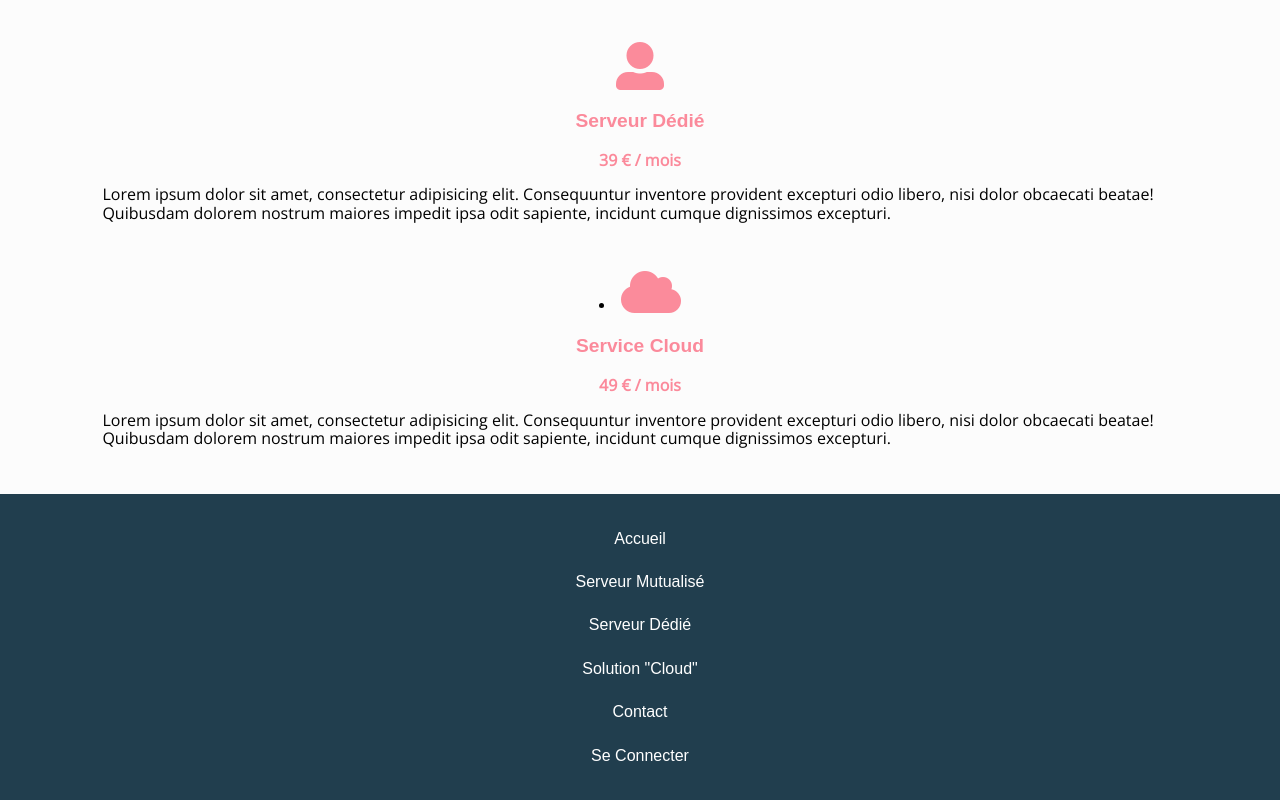
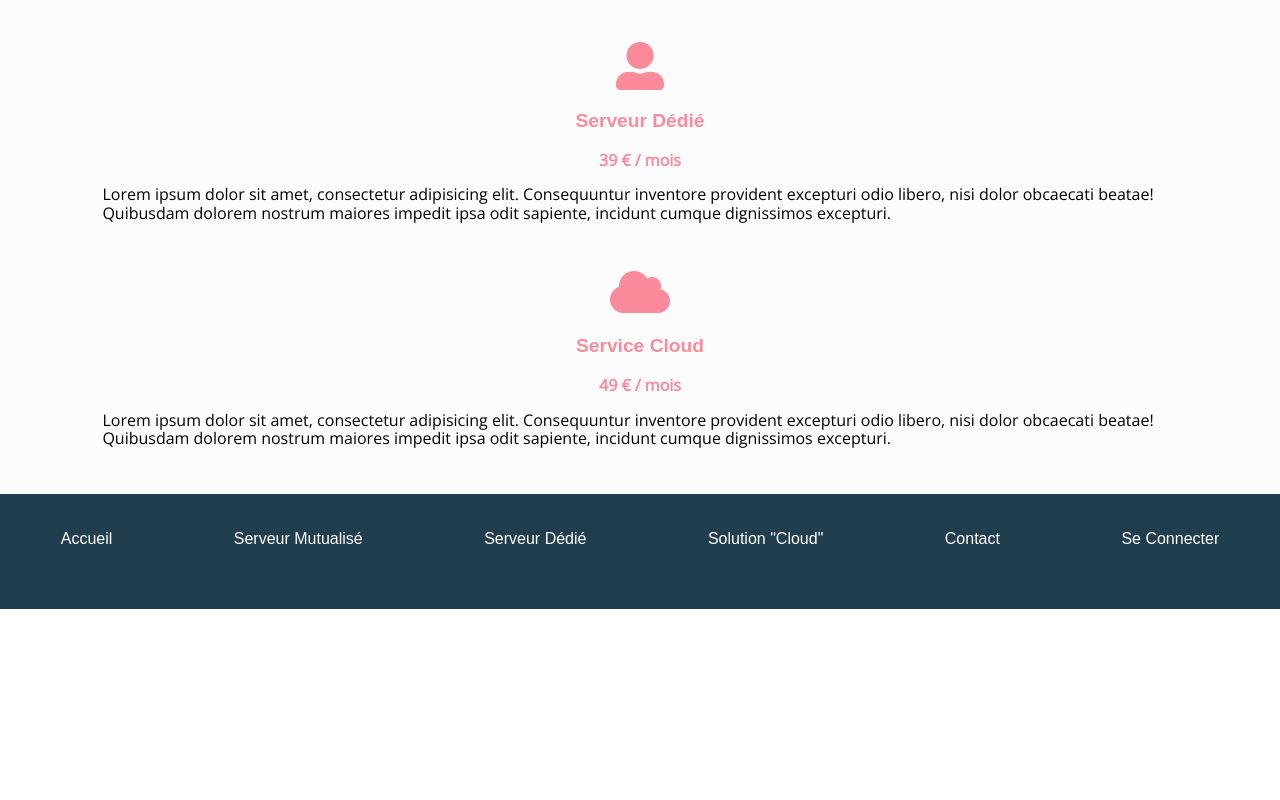
Before and after one commit to Moandh81/mind_geek, a plain HTML site: page index.html in a window 1280 px wide. Shown: the part 1840-2640 px from the top of the page. After the commit the page ends 2449 px from the top, so only its background shows below. Drawn offline with nearby package versions, Linux system fonts and the light colour scheme; a web font is replaced by a local one.

Commit message:
style footer version desktop

```diff
--- a/index.html
+++ b/index.html
@@ -125,7 +125,7 @@
 
 			<article>
 
-				<li><i class="fas fa-cloud fa-3x"></i>
+				<i class="fas fa-cloud fa-3x"></i>
 				<br>
 				<h3>Service Cloud</h3>
 				<div>49 € / mois</div>
--- a/style.css
+++ b/style.css
@@ -274,6 +274,8 @@ footer ul li a {
 
 @media screen and (min-width: 1025px) {
 
+/* Début style menu desktop */
+
 	header {
 		padding-top: 50px;
 		padding-bottom: 50px;
@@ -313,6 +315,27 @@ header nav ul li a {
 	border:solid 1px blue;
 }
 
+
+/* Fin style menu desktop */
+
+
+
+footer ul {
+
+	display: flex;
+	flex-direction: row;
+	flex-wrap: nowrap;
+	justify-content: space-around;
+	align-items: stretch;
+	align-content: stretch;
+}
+
+/*  Début style footer desktop */
+
+
+/* Fin style footer desktop */
+
+
 }
 
 /*  Fin style page home en vue desktop  */
```
